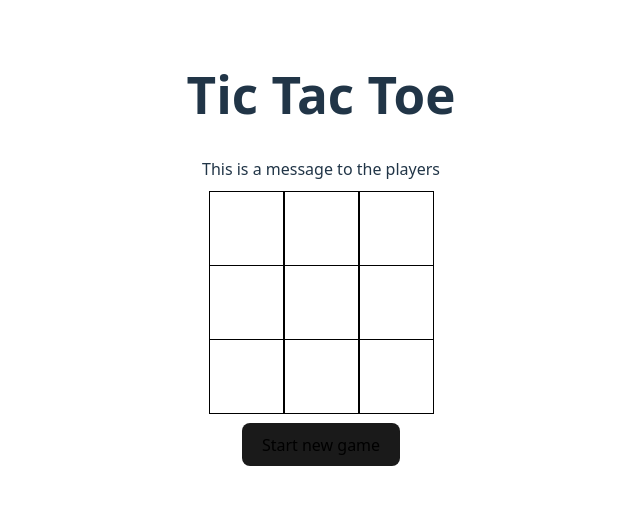
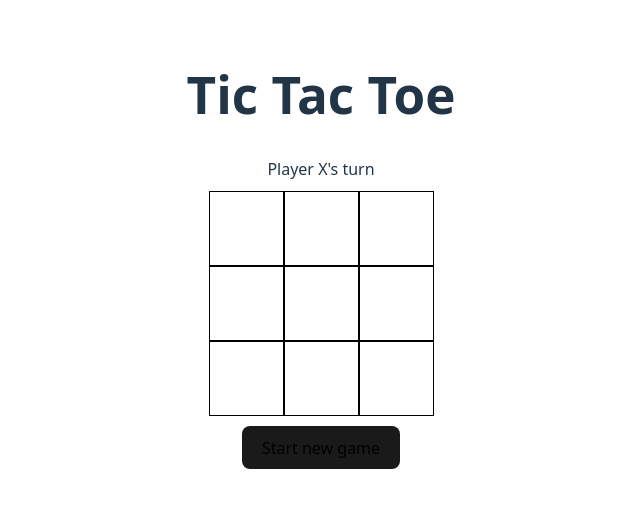
Before and after one commit to DanielNedergaard/tic-tac-toe, a React (Vite) app: page / in a window 1280 px wide. Shown: the top 508 px of the page, without its empty margins (319-959 px from the left). Built offline with nearby package versions, Linux system fonts and the light colour scheme.

Commit message:
Crated game message state, tile grid state and improved styling

```diff
--- a/src/App.css
+++ b/src/App.css
@@ -6,16 +6,14 @@
 }
 
 .game-board-card {
-
+  display: grid;
+  grid-template-columns: repeat(3, 0fr);
+  justify-content: center;
 }
 
 .game-message-span {
   display: block;
   margin-bottom: 10px;
-}
-
-.game-grid {
-  display: block;
 }
 
 .tile-row {
@@ -27,15 +25,17 @@
   background-color: #ffffff;
   border: 1px solid;
   border-color: #000000;
+  color: #000000;
+  font-size: 4em;
+  display: flex;
+  justify-content: center;
+  align-items: center;
 }
 
 .start-button {
   padding: 0.6em 1.2em;
   border-radius: 8px;
   border: 1px solid transparent;
-  font-size: 1em;
-  font-weight: 500;
-  font-family: inherit;
   background-color: #1a1a1a;
   transition: border-color 0.25s;
   margin-top: 10px;
--- a/src/GameBoard.tsx
+++ b/src/GameBoard.tsx
@@ -1,23 +1,27 @@
+import { useState, useRef } from "react"
+
 export default function GameBoard() {
+    const [gameMessage, setGameMessage] = useState<string>("Player X's turn");
+    const [tiles, setTiles] = useState<(string | null)[]>(Array(9).fill(null));
+    const tileIndex =useRef<number | null>(null);
+
+    function tileClicked(index: number) {
+        setTiles(previousArray => {
+            const newArray = [...previousArray];
+            newArray[index] = "X";
+            return newArray;
+        });
+    }
+
     return (
-        <div className="game-board-card">
-            <span className="game-message-span">This is a message to the players</span>
-            <div className="tile-row">
-                <button className="tile-button"></button>
-                <button className="tile-button"></button>
-                <button className="tile-button"></button>
-            </div>
-            <div className="tile-row">
-                <button className="tile-button"></button>
-                <button className="tile-button"></button>
-                <button className="tile-button"></button>
-            </div>
-            <div className="tile-row">
-                <button className="tile-button"></button>
-                <button className="tile-button"></button>
-                <button className="tile-button"></button>
+        <>
+            <span className="game-message-span">{gameMessage}</span>
+            <div className="game-board-card">
+                {tiles.map((value, index) => (
+                    <button key={index} className="tile-button" onClick={() => tileClicked(index)}>{value}</button>
+                ))}
             </div>
             <button className="start-button">Start new game</button>
-        </div>
+        </>
     )
 }
--- a/src/index.css
+++ b/src/index.css
@@ -26,6 +26,9 @@ h1 {
 }
 
 button {
+  font-size: 1em;
+  font-weight: 500;
+  font-family: inherit;
   cursor: pointer;
 }
 
```
